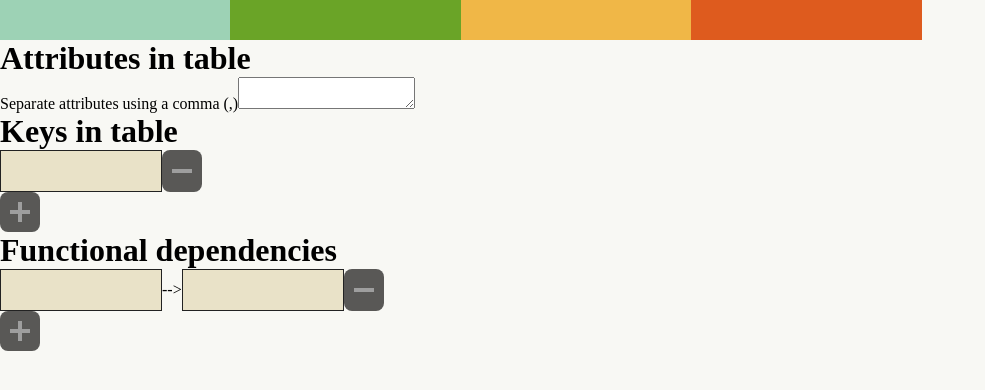
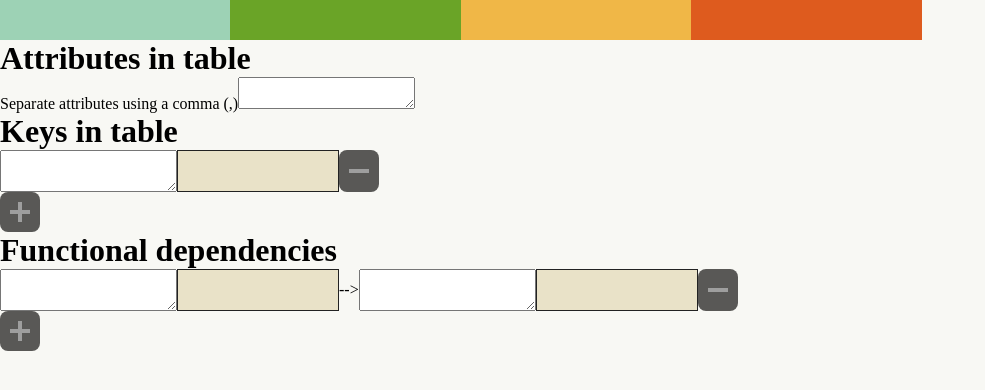
Before and after one commit to m-luketin/DB-Table-Normalisation-Tool, a React (Create React App) app: page / in a window 1280 px wide. Shown: the top 390 px of the page, without its empty margins (0-985 px from the left). Built offline with nearby package versions, Linux system fonts and the light colour scheme; the HTML template or start-up script is replaced by a standard one.

Commit message:
Added searchbox and add attribute on enter

```diff
--- a/src/App.css
+++ b/src/App.css
@@ -34,9 +34,13 @@ nav {
   background-color: #de5b1e;
 }
 
+.AttributeSelector{
+  display: flex;
+}
+
 .Dropdown {
   position: relative;
-  display: inline-block;
+  display: flex;
 }
 
 .DropdownContent {
@@ -44,12 +48,13 @@ nav {
   position: absolute;
   background-color: #f9f9f9;
   min-width: 160px;
+  top: 100%;
   box-shadow: 0px 8px 16px 0px rgba(0, 0, 0, 0.2);
   padding: 12px 16px;
   z-index: 1;
 }
 
-.Dropdown:hover .DropdownContent {
+.Dropdown:focus-within .DropdownContent {
   display: flex;
   flex-direction: column;
 }
@@ -58,14 +63,13 @@ nav {
   cursor: pointer;
 }
 
-.AttributeInput {
-  cursor: text;
+.AttributeOutput {
   border: 1px solid #222;
   padding: 20px 80px;
   background-color: #e9e2c8;
 }
 
-.AttributeInputElement {
+.AttributeOutputElement {
   margin: 5px;
 }
 
--- a/src/components/AttributeSelector.js
+++ b/src/components/AttributeSelector.js
@@ -1,34 +1,88 @@
-import React from "react";
+import React, { Component } from "react";
+import { isNullOrWhitespace } from "./../utils";
 
-const AttributeSelector = props => {
+class AttributeSelector extends Component {
+  constructor(props) {
+    super(props);
+    this.state = {
+      inputValue: ""
+    };
+  }
+
+  handleChange = event => {
+    const text = event.target.value;
+    this.setState(() => {
+      if (isNullOrWhitespace(text)) return { inputValue: "" };
+      return { inputValue: text };
+    });
+  };
+
+  handleKeyDown = event => {
+    if (event.key === "Enter") {
+      let attributeToAdd = this.props.availableAttributes.map(attribute => {
+        if (attribute.includes(this.state.inputValue)) return attribute;
+        return undefined;
+      });
+      this.setState({ inputValue: "" });
+      attributeToAdd = attributeToAdd.filter(
+        element => element !== undefined
+      )[0];
+
+
+      if (
+        attributeToAdd === undefined ||
+        !this.props.availableAttributes.find(
+          attribute => attribute === attributeToAdd
+        )
+      )
+        return;
+
+      console.log(attributeToAdd)
+      this.props.handleAddByEnter(attributeToAdd, this.props.index);
+    }
+  };
+
+  render() {
     return (
+      <div className="AttributeSelector">
         <div className="Dropdown">
-      <div className="AttributeInput">
-        {props.value.map((value, index) => {
+          <textarea
+            className="AttributeInput"
+            onChange={event => this.handleChange(event)}
+            onKeyDown={event => this.handleKeyDown(event)}
+            value={this.state.inputValue}
+          />
+          <div className="DropdownContent">
+            {this.props.availableAttributes
+              .filter(attribute => attribute.includes(this.state.inputValue))
+              .map((attribute, index) => (
+                <button
+                  key={index}
+                  className="DropdownAttribute"
+                  onClick={this.props.handleAdd}
+                >
+                  {attribute}
+                </button>
+              ))}
+          </div>
+        </div>
+
+        <div className="AttributeOutput">
+          {this.props.value.map((value, index) => {
             return (
               <button
                 key={index}
-              className="AttributeInputElement"
-              onClick={props.handleRemove}
+                className="AttributeOutputElement"
+                onClick={this.props.handleRemove}
               >
                 {value}
               </button>
             );
           })}
         </div>
-      <div className="DropdownContent">
-        {props.availableAttributes.map((attribute, index) => (
-          <button
-            key={index}
-            className="DropdownAttribute"
-            onClick={props.handleAdd}
-          >
-            {attribute}
-          </button>
-        ))}
-      </div>
       </div>
     );
-};
+  }
+}
 
 export default AttributeSelector;
--- a/src/components/Form.js
+++ b/src/components/Form.js
@@ -21,6 +21,17 @@ class Form extends Component {
 
   handleKeyChangeAdd = (event, index) => {
     const selectedAttribute = event.target.innerHTML;
+    this.setState(prevState => {
+      return {
+        keys: attributeHandler(prevState.keys).addAttribute(
+          selectedAttribute,
+          index
+        )
+      };
+    });
+  };
+
+  handleKeyChangeAddByEnter = ( selectedAttribute, index ) => {
     this.setState(prevState => {
       return {
         keys: attributeHandler(prevState.keys).addAttribute(
@@ -73,6 +84,7 @@ class Form extends Component {
   };
 
   handleDependencyChangeAddRight = (event, index) => {
+    if (this.state.dependenciesRight[index].length === 1) return;
     const selectedAttribute = event.target.innerHTML;
     this.setState(prevState => {
       return {
@@ -138,6 +150,7 @@ class Form extends Component {
           attributes={this.state.attributes}
           keys={this.state.keys}
           handleAttributeAdd={this.handleKeyChangeAdd}
+          handleAttributeAddByEnter={this.handleKeyChangeAddByEnter}
           handleAttributeRemove={this.handleKeyChangeRemove}
           handleKeyAdd={this.addKey}
           handleKeyRemove={this.removeKey}
--- a/src/components/Key.js
+++ b/src/components/Key.js
@@ -5,9 +5,11 @@ const Key = props => {
   return (
     <div className="Key">
       <AttributeSelector
+        index={props.index}
         value={props.value}
         availableAttributes={props.availableAttributes}
         handleAdd={props.handleAdd}
+        handleAddByEnter={props.handleAddByEnter}
         handleRemove={props.handleRemove}
       />
     </div>
--- a/src/components/KeysDisplay.js
+++ b/src/components/KeysDisplay.js
@@ -23,9 +23,11 @@ const KeysDisplay = props => {
           return (
             <li key={index} className="KeyElement">
               <Key
+                index={index}
                 value={keyAttributes}
                 availableAttributes={splitAttributes(props.attributes)}
                 handleAdd={event => handleAttributeAdd(event, index)}
+                handleAddByEnter={props.handleAttributeAddByEnter}
                 handleRemove={event => handleAttributeRemove(event, index)}
               />
               <button className="Button" onClick={() => handleKeyRemove(index)}>
--- a/src/utils.js
+++ b/src/utils.js
@@ -28,3 +28,9 @@ export const attributeHandler = container => {
 export const splitAttributes = string => {
   return string.replace(" ", "").split(",");
 };
+
+export const isNullOrWhitespace = input => {
+  if (typeof input === "undefined" || input == null) return true;
+
+  return input.replace(/\s/g, "").length < 1;
+};
```
Lines whose indentation alone changed are shown as unchanged.
